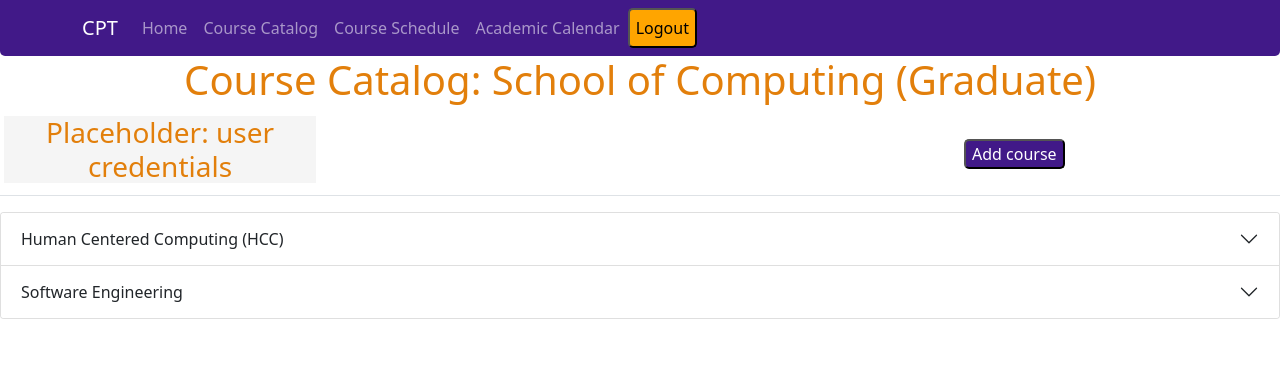
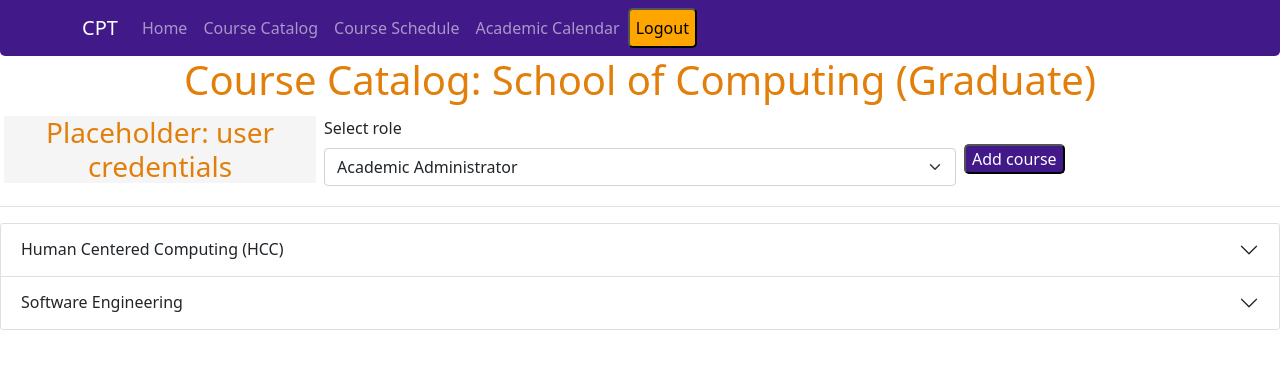
Before and after one commit to nathannunes/sdm_fe_final_project, a React (Create React App) app in the folder sdm_frontend/: page /courses in a window 1280 px wide. Shown: the top 368 px of the page. Built offline with nearby package versions, Linux system fonts and the light colour scheme.

Commit message:
AB#44 add capability to view pages as different roles

```diff
--- a/sdm_frontend/src/components/CatalogItem.js
+++ b/sdm_frontend/src/components/CatalogItem.js
@@ -42,7 +42,7 @@ const CatalogItem = (props) => {
                                     <td><strong>{item.code}</strong></td>
                                     <td>{item.name}</td>
                                     <td>
-                                        <Button bsPrefix="btn-custom" className="logout" onClick={showOverlay}>Modify</Button>
+                                        {props.isAAdm && <Button bsPrefix="btn-custom" className="logout" onClick={showOverlay}>Modify</Button>}
                                         <Offcanvas show={show} onHide={closeOverlay}>
                                             <Offcanvas.Header closeButton>
                                                 <Offcanvas.Title>Modify Course: {item.code}</Offcanvas.Title>
--- /dev/null
+++ b/sdm_frontend/src/components/SelectRole.js
@@ -0,0 +1,25 @@
+import React from 'react';
+import Form from 'react-bootstrap/Form';
+
+const SelectRole = (props) => {
+    const roleChangeHandler = (event) => {
+        event.preventDefault();
+        props.roleChange(event.target.value);
+    }
+
+    return(
+        <Form>
+            <Form.Group className="mb-3" controlId="select">
+                <Form.Label>Select role</Form.Label>
+                <Form.Select onChange={roleChangeHandler}>
+                    <option>Academic Administrator</option>
+                    <option>Academic Advisor</option>
+                    <option>Student</option>
+                </Form.Select>
+            </Form.Group>
+        </Form>
+    )
+
+}
+
+export default SelectRole;
--- a/sdm_frontend/src/pages/Catalog.js
+++ b/sdm_frontend/src/pages/Catalog.js
@@ -7,6 +7,7 @@ import Offcanvas from 'react-bootstrap/Offcanvas';
 import CatalogItem from '../components/CatalogItem';
 import EditCatalog from '../components/EditCatalog';
 import Dashboard from '../components/Dashboard';
+import SelectRole from '../components/SelectRole';
 
 import '../components/Button.css';
 
@@ -49,6 +50,7 @@ const dummy_data =
 
 function Catalog() {
     const [show, setShow] = useState(false);
+    const [isAAdm, setAAdm] = useState(true);
 
     const showOverlay = (event) => {
         event.preventDefault();
@@ -69,6 +71,16 @@ function Catalog() {
         setShow(false);
     }
 
+    const roleChangeHandler = (newRole) => {
+        console.log(newRole);
+        if (newRole === "Academic Administrator") {
+            setAAdm(true);
+        }
+        else {
+            setAAdm(false);
+        }
+    }
+
     return(
         <div align="center">
             <h1 align="center" style={{color: "#e27f0b"}}>Course Catalog: School of Computing ({dummy_data.level})</h1>
@@ -76,9 +88,9 @@ function Catalog() {
                 <tbody>
                     <tr>
                         <td width="25%"><Dashboard /></td>
-                        <td></td>
+                        <td><SelectRole roleChange={roleChangeHandler}/></td>
                         <td width="25%" style={{verticalAlign: "middle"}}>
-                            <Button bsPrefix="btn-custom" onClick={showOverlay}>Add course</Button>
+                            {isAAdm && <Button bsPrefix="btn-custom" onClick={showOverlay}>Add course</Button>}
                             <Offcanvas show={show} onHide={closeOverlay}>
                                 <Offcanvas.Header closeButton>
                                     <Offcanvas.Title>Add Course</Offcanvas.Title>
@@ -95,10 +107,10 @@ function Catalog() {
                 {
                     dummy_data.courses.map( (item) => {
                         return <CatalogItem
-                            id={item.concentration}
                             concentration={item.concentration}
                             subjects={item.subjectsList}
                             key={item.concentration}
+                            isAAdm={isAAdm}
                         />
                     } )
                 }
```
